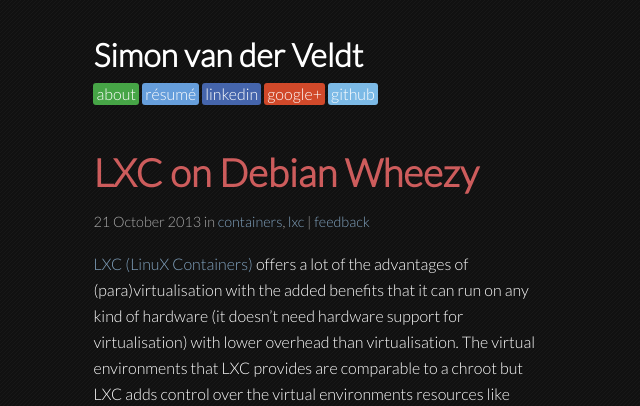
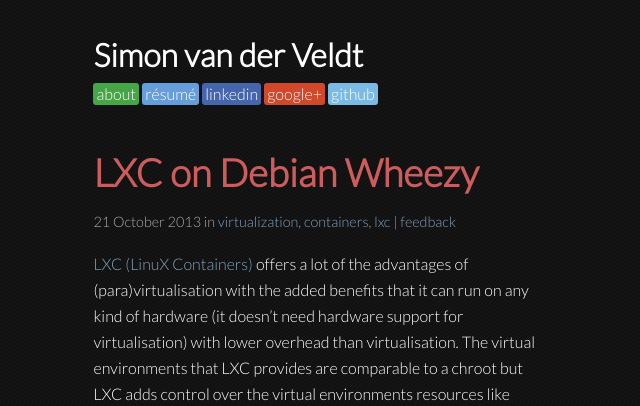
Before and after one commit to simonvanderveldt/simonvanderveldt.nl, a Jekyll site: the page built from _posts/2013-10-21-lxc-on-debian-wheezy.md, in a window 1280 px wide and 900 px high. Shown: the top 406 px of the window, without its empty margins (319-959 px from the left). Built offline with Jekyll 4.4.1, drawn with Linux system fonts in a browser that asks for light colours; Markdown is read by kramdown in place of the engine named in the settings.

Commit message:
Add virtualization tag

```diff
--- /dev/null
+++ b/_pages/tags/virtualization.html
@@ -0,0 +1,5 @@
+---
+layout: tag
+permalink: /posts-about/virtualization/
+title: Posts about virtualization
+---
--- a/_posts/2013-10-21-lxc-on-debian-wheezy.md
+++ b/_posts/2013-10-21-lxc-on-debian-wheezy.md
@@ -1,6 +1,6 @@
 ---
-tags: containers lxc
 title: LXC on Debian Wheezy
+tags: virtualization containers lxc
 css: code.css
 ---
 
```
